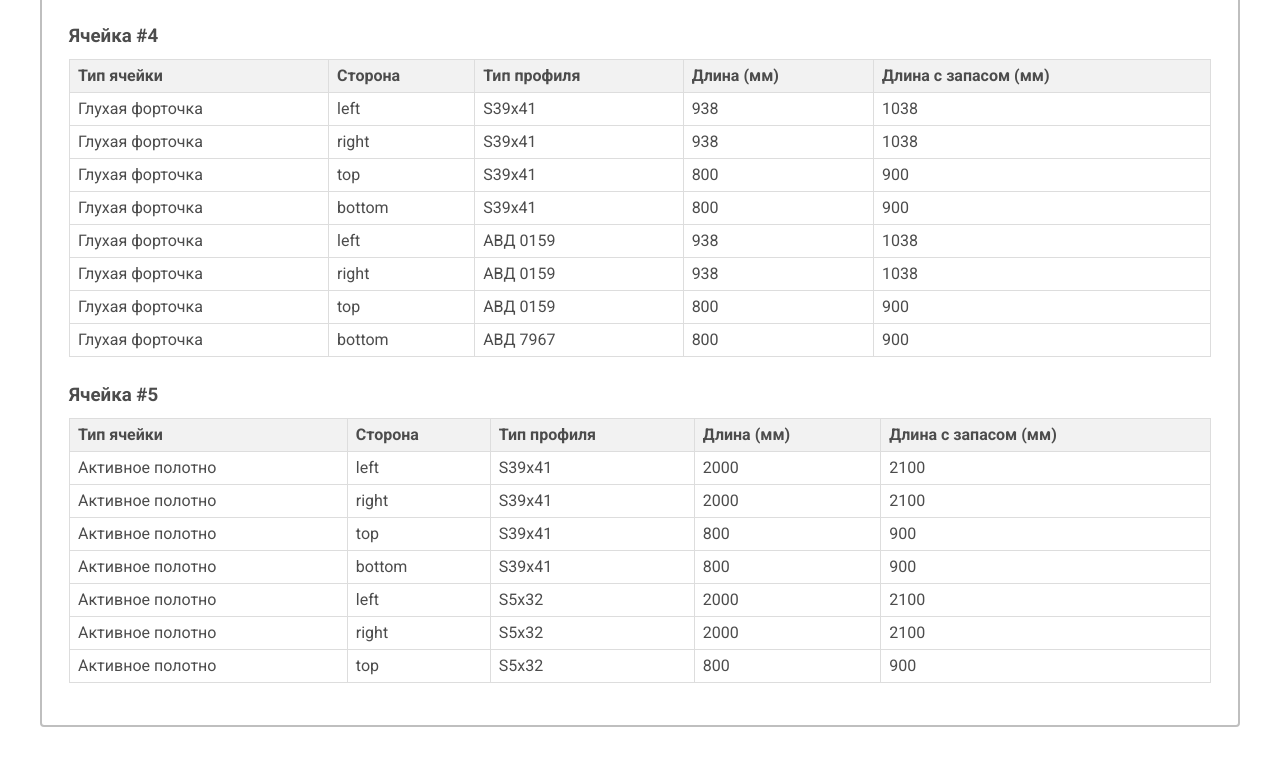
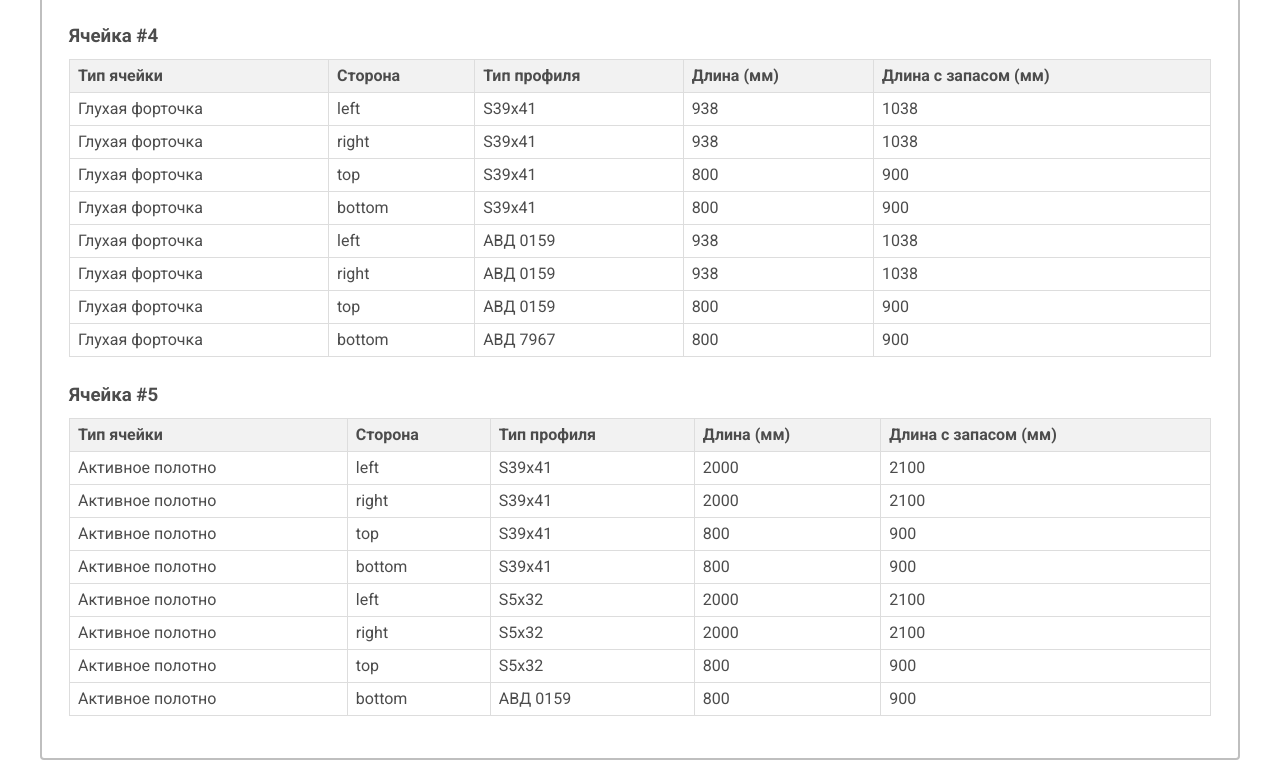
Before and after one commit to Maks-T/transoms-builder, a Vue app: page / in a window 1280 px wide. Shown: the part 1431-2211 px from the top of the page. Before the commit the page ends 2178 px from the top, so only its background shows below. Built offline with nearby package versions, Linux system fonts and the light colour scheme; what vue-konva would draw is missing.

Commit message:
sw  calcProfilesStore 2

```diff
--- a/src/configs/modules/configs.js
+++ b/src/configs/modules/configs.js
@@ -446,8 +446,7 @@ const ATTACH_PROFILE_RULES = {
             profile: ATTACH_PROFILE_TYPES.CONNECTOR
         },
         bottom: {
-            //ToDo
-            // Активное полотно снизу не требует дополнительных профилей
+            null: ATTACH_PROFILE_TYPES.MOUNT,
         }
     },
 
--- a/src/stores/modules/calcProfiles.js
+++ b/src/stores/modules/calcProfiles.js
@@ -146,7 +146,17 @@ export const useCalcProfilesStore = defineStore('calc-profiles', {
                 if (neighborsOnSide.length > 0) {
                     neighborsOnSide.forEach(neighbor => {
                         const neighborType = neighbor ? this.getCellType(neighbor) : null;
-                        const profileRule = this.getAttachProfileRule(cellType, side, neighborType);
+                        let profileRule = this.getAttachProfileRule(cellType, side, neighborType);
+
+                        // Исключение: для inactive ячейки справа с inactive соседом, если сверху есть profile
+                        if (cellType === CELL_TYPES.INACTIVE &&
+                            side === 'right' &&
+                            neighborType === CELL_TYPES.INACTIVE) {
+                            const topNeighbors = this.getNeighborsOnSide(neighbors, 'top');
+                            if (topNeighbors.some(n => this.getCellType(n) === CELL_TYPES.PROFILE)) {
+                                profileRule = ATTACH_PROFILE_TYPES.MOUNT;
+                            }
+                        }
 
                         if (profileRule) {
                             const profile = this.createProfileObject(profileRule, cell, side, neighbor);
```
